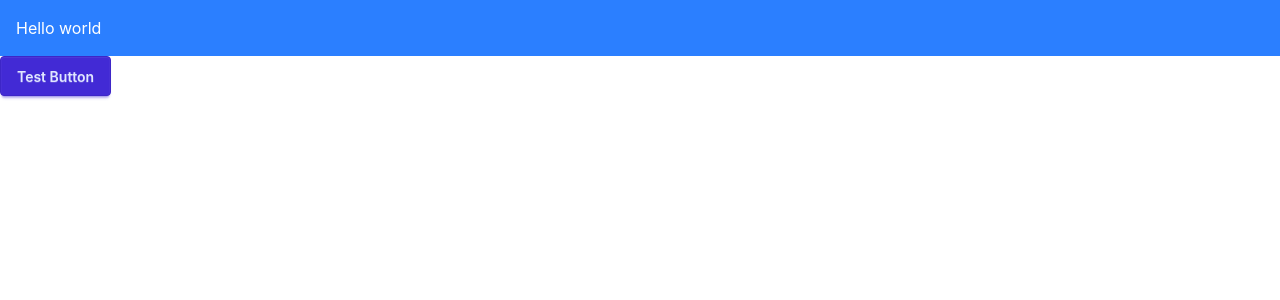
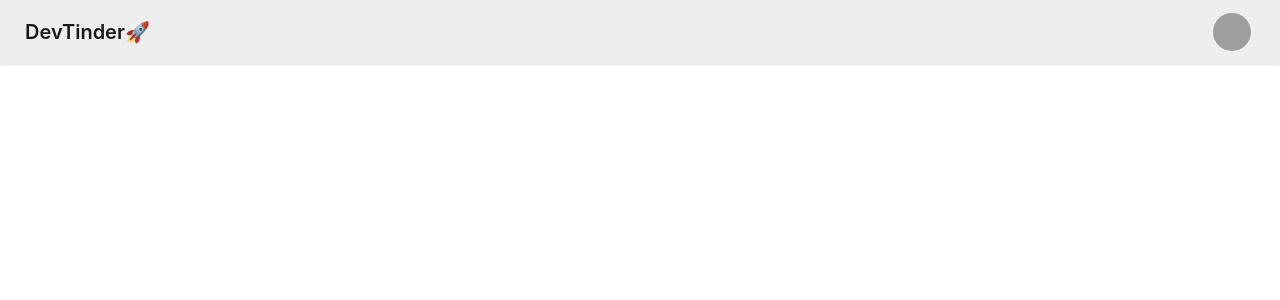
Before and after one commit to Anu1606-dev/DevTinder-Frontend, a React (Vite) app: page / in a window 1280 px wide. Shown: the top 300 px of the page. Built offline with nearby package versions, Linux system fonts and the light colour scheme; grey boxes are pictures that could not be loaded.

Commit message:
feat: replace placeholder content with navbar component in App

```diff
--- a/src/App.jsx
+++ b/src/App.jsx
@@ -2,8 +2,34 @@ function App() {
 
   return (
     <>
-      <h1 className="bg-blue-500 text-white p-4">Hello world</h1>
-      <button className="btn btn-primary">Test Button</button>
+      <div className="navbar bg-base-300 shadow-sm">
+        <div className="flex-1">
+          <a className="btn btn-ghost text-xl">DevTinder🚀</a>
+        </div>
+        <div className="flex gap-2">
+          <div className="dropdown dropdown-end mx-5">
+            <div tabIndex={0} role="button" className="btn btn-ghost btn-circle avatar">
+              <div className="w-10 rounded-full">
+                <img
+                  alt="Tailwind CSS Navbar component"
+                  src="https://img.daisyui.com/images/stock/photo-1534528741775-53994a69daeb.webp" />
+              </div>
+            </div>
+            <ul
+              tabIndex={-1}
+              className="menu menu-sm dropdown-content bg-base-100 rounded-box z-1 mt-3 w-52 p-2 shadow">
+              <li>
+                <a className="justify-between">
+                  Profile
+                  <span className="badge">New</span>
+                </a>
+              </li>
+              <li><a>Settings</a></li>
+              <li><a>Logout</a></li>
+            </ul>
+          </div>
+        </div>
+      </div>
     </>
   )
 };
```
